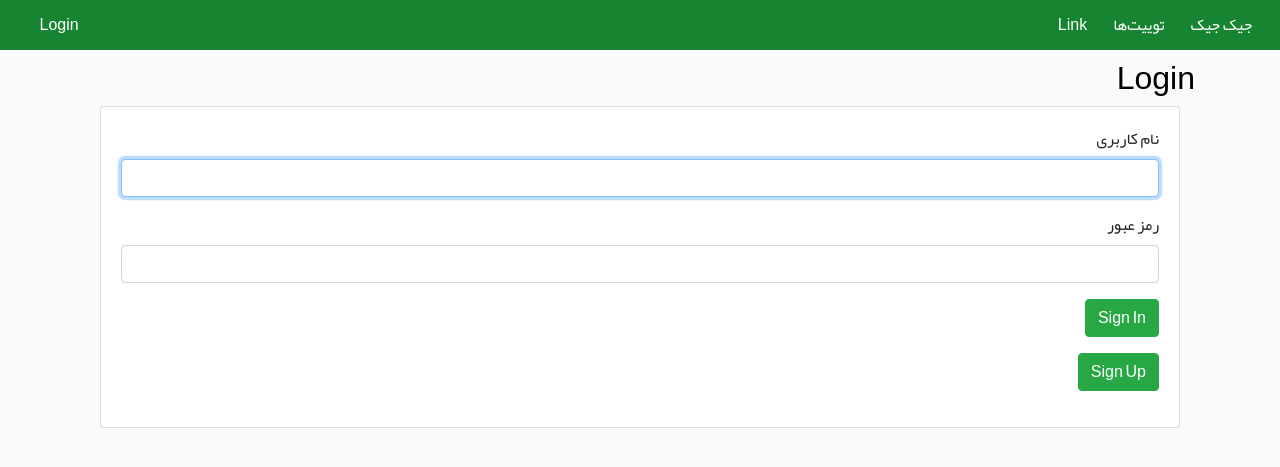
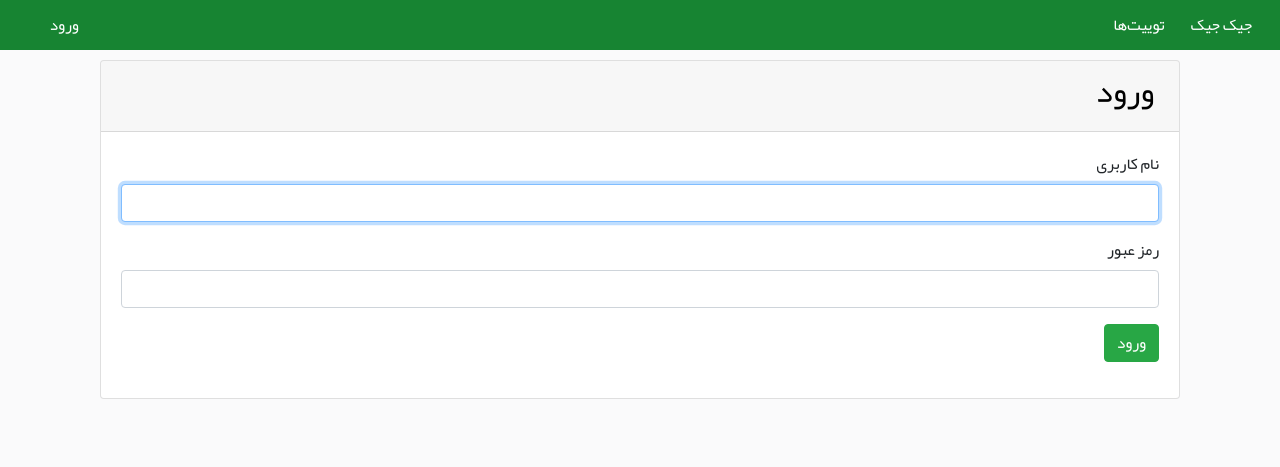
Before and after one commit to mostmand/jike, a Django app: page /accounts/login/ in a window 1280 px wide. Shown: the top 467 px of the page. Run offline with Django 3.2, Linux system fonts and the light colour scheme; some libraries are stand-ins or nearby versions.

Commit message:
Change some links

```diff
--- a/accounts/templates/signup.html
+++ b/accounts/templates/signup.html
@@ -3,8 +3,10 @@
 {% block content %}
 
 <div class="container container-fluid">
-    <h2 class="row title">ثبت نام</h2>
     <div class="card">
+        <div class="card-header">
+            <h2 class="row title">ثبت نام</h2>
+        </div>
         <div class="card-body">
             <form class="row" method="post" action="/signup/register">
                 <div class="container container-fluid">
--- a/static/style/css/style.css
+++ b/static/style/css/style.css
@@ -1,6 +1,7 @@
 .title {
     color: black;
     font-size: 2rem;
+    margin-right: 5px;
 }
 
 body{
@@ -37,3 +38,7 @@ body{
 .my-container{
     margin-top: 10px;
 }
+
+.my-button {
+    width: 5rem;
+}
--- a/templates/base.html
+++ b/templates/base.html
@@ -16,9 +16,6 @@
             <li class="nav-item">
                 <a class="nav-link" href="/twitter">توییت‌ها</a>
             </li>
-            <li class="nav-item">
-                <a class="nav-link" href="#">Link</a>
-            </li>
         </ul>
         <ul class="navbar-nav col-sm-1">
             {% if user.is_authenticated %}
@@ -26,11 +23,11 @@
                     <a class="nav-link active">{{user}}</a>
                 </li>
                 <li class="nav-item">
-                    <a class="nav-link" href="{% url 'logout' %}">Logout</a>
+                    <a class="nav-link" href="{% url 'logout' %}">خروج</a>
                 </li>
             {% else %}
                 <li class="nav-item">
-                    <a class="nav-link" href="{% url 'login' %}">Login</a>
+                    <a class="nav-link" href="{% url 'login' %}">ورود</a>
                 </li>
             {% endif %}
         </ul>
--- a/templates/registration/login.html
+++ b/templates/registration/login.html
@@ -4,8 +4,10 @@
 
 {% block content %}
     <div class="container container-fluid">
-    <h2 class="row title">Login</h2>
     <div class="card">
+        <div class="card-header">
+            <h2 class="row title">ورود</h2>
+        </div>
         <div class="card-body">
             <form class="row" method="post">
                 <div class="container container-fluid">
@@ -20,13 +22,8 @@
                     </div>
                     <div class="form-group">
                         <button class="btn btn-success" type="submit">
-                            Sign In
+                            ورود
                         </button>
-                    </div>
-                    <div class="form-group">
-                        <a class="btn btn-success button" type="button" href="/signup">
-                            Sign Up
-                        </a>
                     </div>
                 </div>
             </form>
```
Also changed, not shown: templates/home.html (+8 -0 lines).
